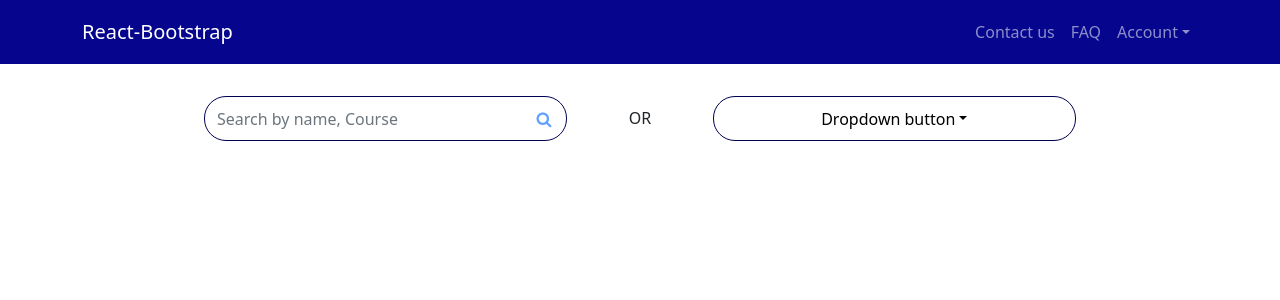
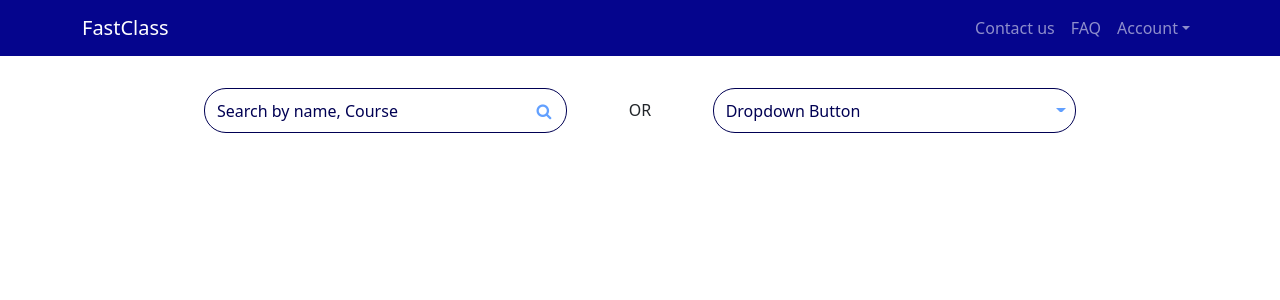
Before and after one commit to avinash6982/BookMentor, a React (Create React App) app: page / in a window 1280 px wide. Shown: the top 300 px of the page. Built offline with nearby package versions, Linux system fonts and the light colour scheme.

Commit message:
Customized components nad fixed navbar

```diff
--- a/src/common/icons/FontAwesomeIcon.js
+++ b/src/common/icons/FontAwesomeIcon.js
@@ -13,7 +13,8 @@ const FontAwesomeIcon = ({
         fontSize: size || "25",
         color: color,
         marginLeft: marginLeft,
-        marginRight: marginRight
+        marginRight: marginRight,
+        zIndex: 99
     }
 
     return <i
--- a/src/components/homePage/SearchOptions.js
+++ b/src/components/homePage/SearchOptions.js
@@ -9,7 +9,7 @@ const SearchBar = () => {
     return (
         <Form.Group className={classes.inputContainer}>
             <FontAwesomeIcon
-                onClick={() => console.log("unda")}
+                onClick={() => console.log("search")}
                 title="search"
                 size="30"
                 color="rgba(44, 128, 255, 0.747)" />
@@ -24,11 +24,17 @@ const SearchBar = () => {
 const DropDown = () => {
 
     return (
-        <DropdownButton className={classes.select} id="dropdown-basic-button" title="Dropdown button">
-            <Dropdown.Item href="#/action-1">Action</Dropdown.Item>
-            <Dropdown.Item href="#/action-2">Another action</Dropdown.Item>
-            <Dropdown.Item href="#/action-3">Something else</Dropdown.Item>
-        </DropdownButton>
+        <Dropdown align="end" className={classes.selectContainer}>
+            <Dropdown.Toggle className={classes.select} variant="primary" id="dropdown-basic">
+                Dropdown Button
+            </Dropdown.Toggle>
+
+            <Dropdown.Menu>
+                <Dropdown.Item href="#/action-1">Action</Dropdown.Item>
+                <Dropdown.Item href="#/action-2">Another action</Dropdown.Item>
+                <Dropdown.Item href="#/action-3">Something else</Dropdown.Item>
+            </Dropdown.Menu>
+        </Dropdown>
     );
 }
 
--- a/src/components/homePage/styles.module.css
+++ b/src/components/homePage/styles.module.css
@@ -7,7 +7,8 @@
         width: 70%;
     }
 }
-.inputContainer {
+.inputContainer,
+.selectContainer {
     position: relative;
     display: flex;
     align-items: center;
@@ -21,14 +22,28 @@
     border-radius: 22px;
     border: 1px solid rgb(0, 0, 83);
 }
-.select button {
+.searchBar::placeholder {
+    color: rgb(0, 0, 83);
+}
+.select {
     height: 45px;
     border-radius: 22px;
     border: 1px solid rgb(0, 0, 83);
-    background-color: white !important;
+    background-color: transparent !important;
     color: black !important;
-    width: 100%;
+    width: 100% !important;
+}
+.select {
+    color: rgb(0, 0, 83) !important;
+    text-align: left;
 }
 .text {
     padding: 0.6rem;
 }
+.select::after {
+    position: absolute;
+    right: 10px;
+    top: 20px;
+    color: rgba(44, 128, 255, 0.747);
+    width: 10px;
+}
--- a/src/components/navbar/index.js
+++ b/src/components/navbar/index.js
@@ -7,9 +7,9 @@ const NavbarComponent = ({
 }) => {
 
     return (
-        <Navbar className={classes.navbar} collapseOnSelect expand="sm" bg="dark" variant="dark">
+        <Navbar className={classes.navigationBar} collapseOnSelect expand="lg" bg="dark" variant="dark">
             <Container>
-                <Navbar.Brand href="#home">React-Bootstrap</Navbar.Brand>
+                <Navbar.Brand href="#home">FastClass</Navbar.Brand>
                 <Navbar.Toggle aria-controls="responsive-navbar-nav" />
                 <Navbar.Collapse id="responsive-navbar-nav">
                     <Nav className="me-auto">
--- a/src/components/navbar/styles.module.css
+++ b/src/components/navbar/styles.module.css
@@ -1,6 +1,5 @@
-.navbar {
+.navigationBar {
     background-color: rgb(5, 5, 141) !important;
-    height: 4em;
 }
 .navDropItem {
     color: black !important;
```
